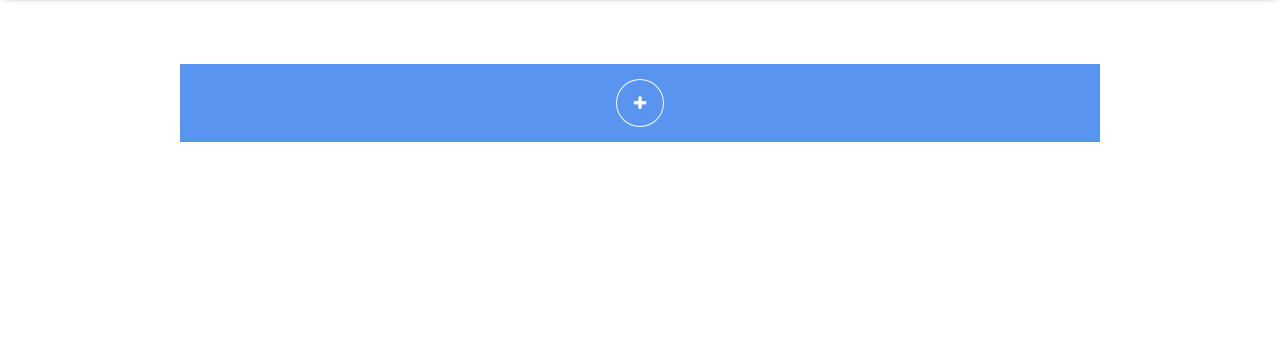
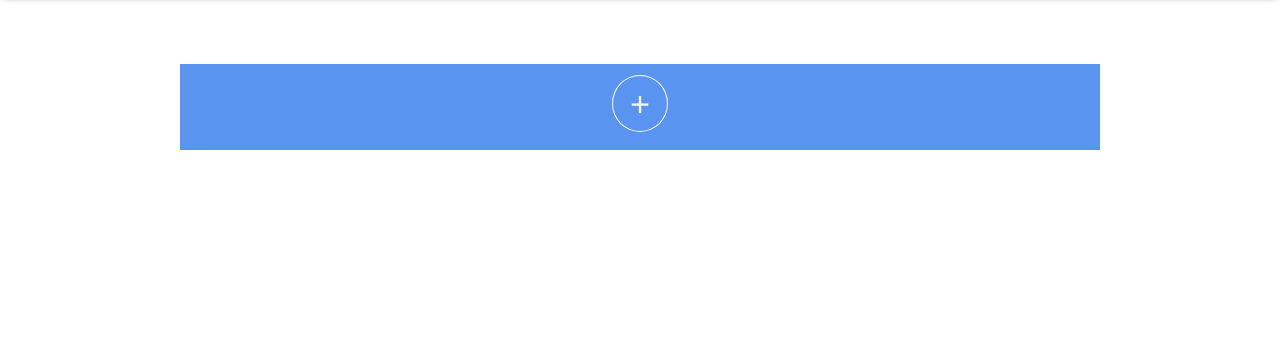
Before and after one commit to Middi/todolistapp, a Node server app: page / in a window 1280 px wide. Shown: the part 56-420 px from the top of the page. Run offline with Node 20, Linux system fonts and the light colour scheme; data that the repository does not hold is empty; some libraries are stand-ins or nearby versions.

Commit message:
replaced font awesome plus

```diff
--- a/public/css/stylesheet.css
+++ b/public/css/stylesheet.css
@@ -273,7 +273,7 @@
   border: 1px solid #5995f0;
   text-align: center;
   line-height: 76px;
-  padding: 0 20px;
+  padding: 8px 20px 0px;
   max-width: 920px;
   margin: 0 auto;
   transition: all 0.3s ease; }
@@ -299,15 +299,12 @@
     text-decoration: none; }
 
 .deleteButton, .addButton, .addbutton-hover {
-  height: 39px;
-  width: 40px;
-  line-height: 38px;
+  line-height: 22px;
   background-color: rgba(251, 251, 251, 0);
   border: 0.5px solid rgba(72, 72, 72, 0.4);
   float: right;
   text-align: center;
   transition: all 0.4s ease;
-  margin: 18px 10px;
   font-size: 1rem; }
   .deleteButton:hover, .addButton:hover, .addbutton-hover:hover {
     background-color: #eeeeee;
@@ -319,8 +316,9 @@
   border-radius: 100%;
   margin: 0;
   float: none;
-  padding: 12px 17px; }
-  .addButton:hover .fa-plus, .addbutton-hover:hover .fa-plus {
+  padding: 3px 17px 4px;
+  font-size: 2.2rem; }
+  .addButton:hover, .addbutton-hover:hover {
     color: #5995f0;
     border-color: #5995f0; }
 
--- a/public/scss/_buttons.scss
+++ b/public/scss/_buttons.scss
@@ -111,7 +111,7 @@
      border: 1px solid $brand;
      text-align: center;
      line-height: 76px;
-     padding: 0 20px;
+     padding: 8px 20px 0px;
      max-width: 920px;
      margin: 0 auto;
      transition: all 0.3s ease;
@@ -146,15 +146,12 @@
  }
 
  .deleteButton, .addButton, .addbutton-hover {
-     height: 39px;
-     width: 40px;
-     line-height: 38px;
+     line-height: 22px;
      background-color: rgba( $white, 0);
      border: 0.5px solid $grey;
      float: right;
      text-align: center;
      transition: all 0.4s ease;
-     margin: 18px 10px;
      font-size: 1rem;
 
           &:hover {
@@ -169,9 +166,10 @@
      border-radius: 100%;
      margin: 0;
      float: none;
-     padding: 12px 17px;
+     padding: 3px 17px 4px;
+     font-size: 2.2rem;
 
-    &:hover .fa-plus {
+    &:hover {
               color: $brand;
               border-color: $brand;
          }
--- a/views/index.pug
+++ b/views/index.pug
@@ -4,8 +4,7 @@
     div.todos
         ul#add
             li.top-li(data-id="/articles/add")
-                a.addButton(href='/articles/add/')
-                    i.fa.fa-plus(aria-hidden='true')
+                a.addButton(href='/articles/add/') +
         div#articles-ul
             each article, i in articles.reverse()
                 div.child(data-id="/article/" +article._id)
```
